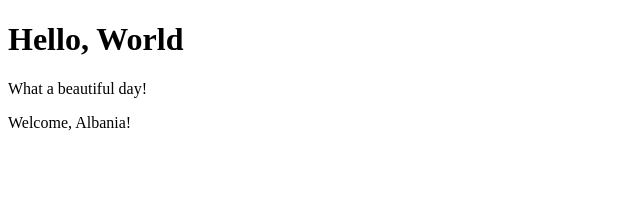
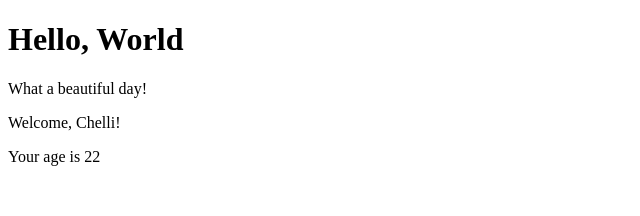
Before and after one commit to Gilxhon001/ReactJsExercises, a React (Create React App) app: page / in a window 1280 px wide. Shown: the top 216 px of the page, without its empty margins (0-640 px from the left). Built offline with nearby package versions, Linux system fonts and the light colour scheme.

Commit message:
Props - 03 Finished

```diff
--- a/src/App.js
+++ b/src/App.js
@@ -7,7 +7,7 @@ export class App extends React.Component {
         return (
             <div>
                 <Hello />
-                <Welcome />
+                <Welcome name="Chelli" age={22} />
             </div>
         )
     }
--- a/src/Welcome.js
+++ b/src/Welcome.js
@@ -2,10 +2,16 @@ import React from "react";
 
 export class Welcome extends React.Component {
     render() {
-        return <p>Welcome, {this.props.name}!</p>
+        return (
+            <>
+                <p>Welcome, {this.props.name}!</p>
+                <p>Your age is {this.props.age}</p>
+            </>
+        )
     }
 }
 
 Welcome.defaultProps = {
-    name: "Albania"
+    name: "Albania",
+    age: 21
 }
```
